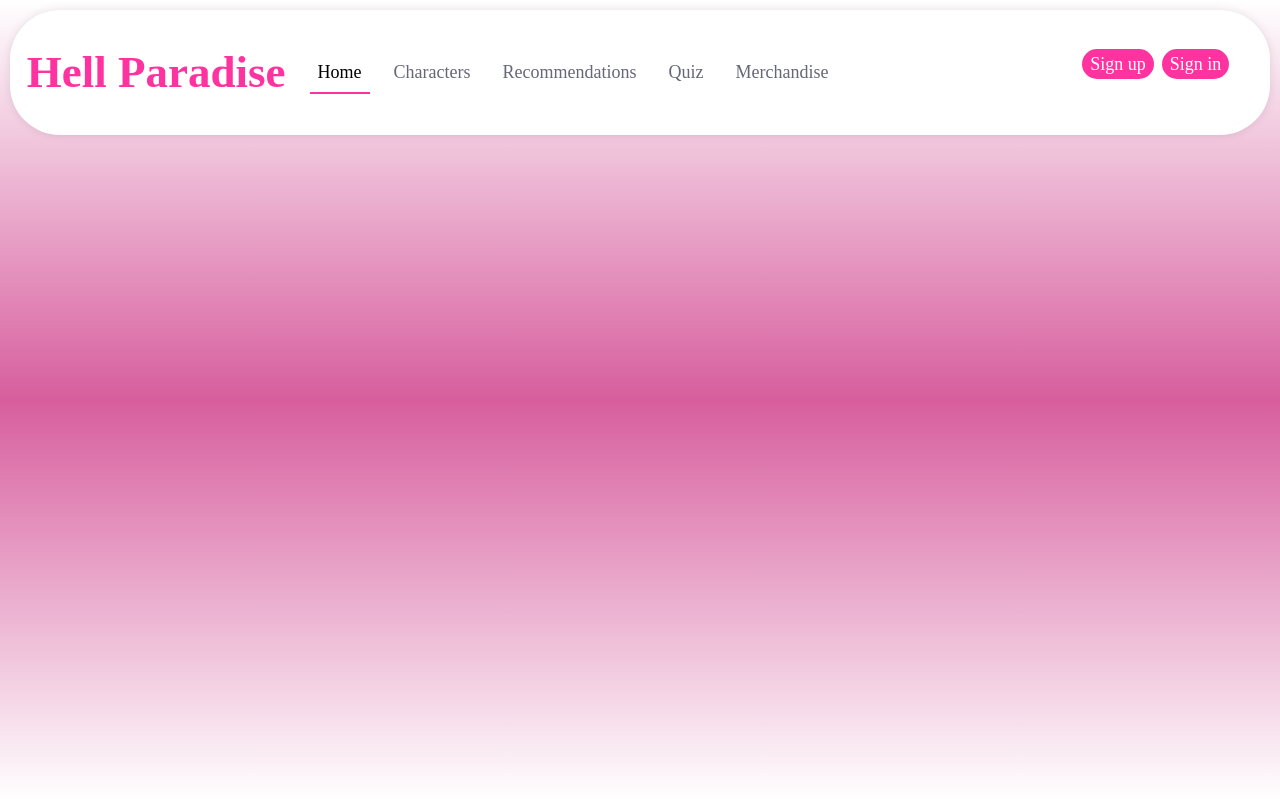
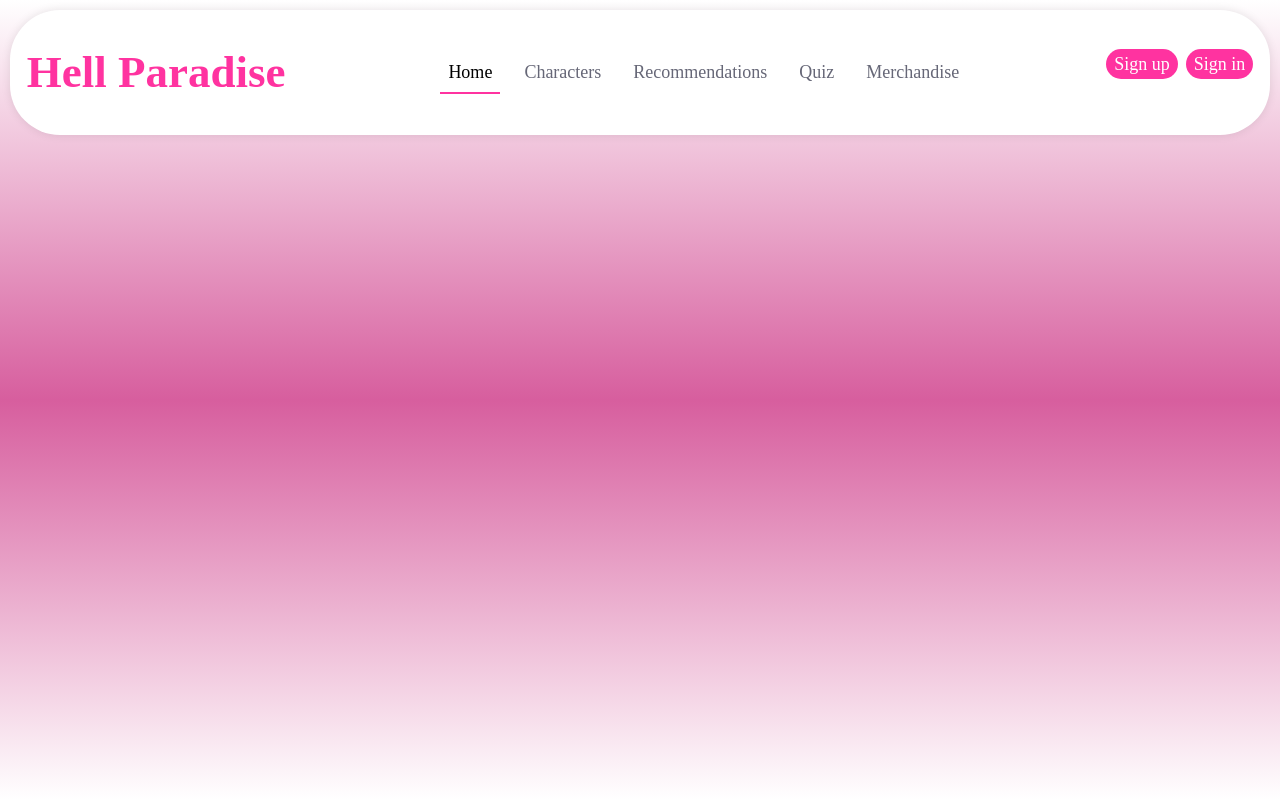
Before and after one commit to Stephanniee/Hell_Paradise, a Django app: page /merch/ in a window 1280 px wide. Shown: the top 799 px of the page. Run offline with Django 5.2, Linux system fonts and the light colour scheme; data that the repository does not hold is empty.

Commit message:
added more styles to templates and fixed navbar issue

```diff
--- a/paradise/templates/paradise/merch.html
+++ b/paradise/templates/paradise/merch.html
@@ -29,7 +29,8 @@
 
                         <div class="card-back">
 
-                            <a href="{% url 'merch_detail' merch.id %}" class="view-details">View detail</a>
+                            <a href="{% url 'merch_detail' id=merch.id %}" class="view-details">View detail</a>
+
                         </div>
                     </div>
                 </div>
--- a/paradise/templates/paradise/merch_detail.html
+++ b/paradise/templates/paradise/merch_detail.html
@@ -6,7 +6,7 @@
 
 {% block content %}
 <div id="link-to-home">
-    <a href="{% url 'index'%}" class="btn btn-primary"> Back to Home</a>
+    <a href="{% url 'index'%}" class="go-to"> Back to Home</a>
 </div>
 <div id="merch-detail-container">
     <div id="details">
@@ -29,7 +29,7 @@
                     {% if merch.user == user %}
                         <div id="edit" class="text-center mt-4">
                             <a href="{% url 'edit_merch' merch.id %}" class="btn btn-outline-warning">Edit</a>
-                            <a href="{% url 'delete_merch'merch.id %}" class="btn btn-outline-danger">Delete</a>
+                            <a href="{% url 'delete_merch' id=merch.id %}" class="btn btn-outline-danger">Delete</a>
                         </div>
                     {% else %}
                         <div id="contact-seller" class="text-center mt-4">
--- a/static/css/merchstyle.css
+++ b/static/css/merchstyle.css
@@ -466,6 +466,7 @@ footer.container {
         flex-direction: column;
     }
 
+
 }
 
 /*Tablet*/
--- a/static/css/quizstyle.css
+++ b/static/css/quizstyle.css
@@ -470,6 +470,7 @@ footer.container {
     .rules_box {
         width: 90%;
     }
+
 }
 
 /*Tablet*/
--- a/templates/base.html
+++ b/templates/base.html
@@ -47,7 +47,7 @@
                     </div>
                     <div class="offcanvas-body">
                         <!-- Main Menu Items -->
-                        <ul class="navbar-nav justify-content-center flex-grow-1 pe-3">
+                        <ul class="navbar-nav mx-auto">
                             <li class="nav-item"><a class="nav-link mx-2 active" aria-current="page"
                                     href="{% url 'index' %}">Home</a></li>
                             <li class="nav-item"><a class="nav-link mx-2" aria-current="page"
@@ -58,41 +58,34 @@
                                     href="{% url 'quiz' %}">Quiz</a></li>
                             <li class="nav-item"><a class="nav-link mx-2" aria-current="page"
                                     href="{% url 'merch' %}">Merchandise</a></li>
-
                             {% if user.is_authenticated %}
-                            <!-- Authentication Buttons for Authenticated Users -->
-                            <li class="nav-item">
-                                <a class="nav-link mx-2  {% if request.path == add_merch_url %}active{% endif %}"
+                            <!-- Add Merchandise Button for Authenticated Users -->
+                            <div class="nav-item">
+                                <a class="nav-link mx-2 {% if request.path == add_merch_url %}active{% endif %}"
                                     aria-current="page" href="{% url 'form' %}">Add Merchandise</a>
-                            </li>
+                            </div>
+                            {% endif %}
                         </ul>
-                        <div class="navbar-nav ms-auto"></div>
-                            <div class="d-flex">
-                                <div class="me-3" style="height: 20px;">
-                                <a class="sign-up"
-                                    class=" {% if request.path == logout_url %}active{% endif %}"
-                                    aria-current="page" href="{% url 'account_logout' %}">Logout <span> {{ user|capfirst}}</span></a>
-                                </div>
+                        {% if user.is_authenticated %}
+                        <!-- Authentication Buttons for Authenticated Users -->
+                        <div class="navbar-nav ms-auto">
+                            <div class="nav-link me-2">
+                                <a class="sign-up" href="{% url 'account_logout' %}">Logout <span>{{ user|capfirst }}</span></a>
                             </div>
                         </div>
                         {% else %}
                         <!-- Sign-up and Sign-in Buttons for Non-authenticated Users -->
-                        <div class="navbar-nav ms-auto">
-                            <div class="d-flex">
-                                <div class="me-2">
-                                    <a class="sign-up" href="{% url 'account_signup' %}" role="button">Sign up</a>
-                                </div>
-                                <div class="me-2">
-                                    <a class="sign-in" href="{% url 'account_login' %}" role="button">Sign in</a>
-                                </div>
-                            </div>
+                        <div class="nav-link me-2" style="margin-bottom: 7px;">
+                            <a class="sign-up" href="{% url 'account_signup' %}" role="button">Sign up</a>
+                        </div>
+                        <div class="nav-link" style="margin-bottom: 7px;">
+                            <a class="sign-in" href="{% url 'account_login' %}" role="button">Sign in</a>
                         </div>
                         {% endif %}
                     </div>
                 </div>
             </div>
         </nav>
-
     </header>
     <main>
         {% block content %}
```
Also changed, not shown: static/css/charastyle.css (line endings or trailing spaces).
